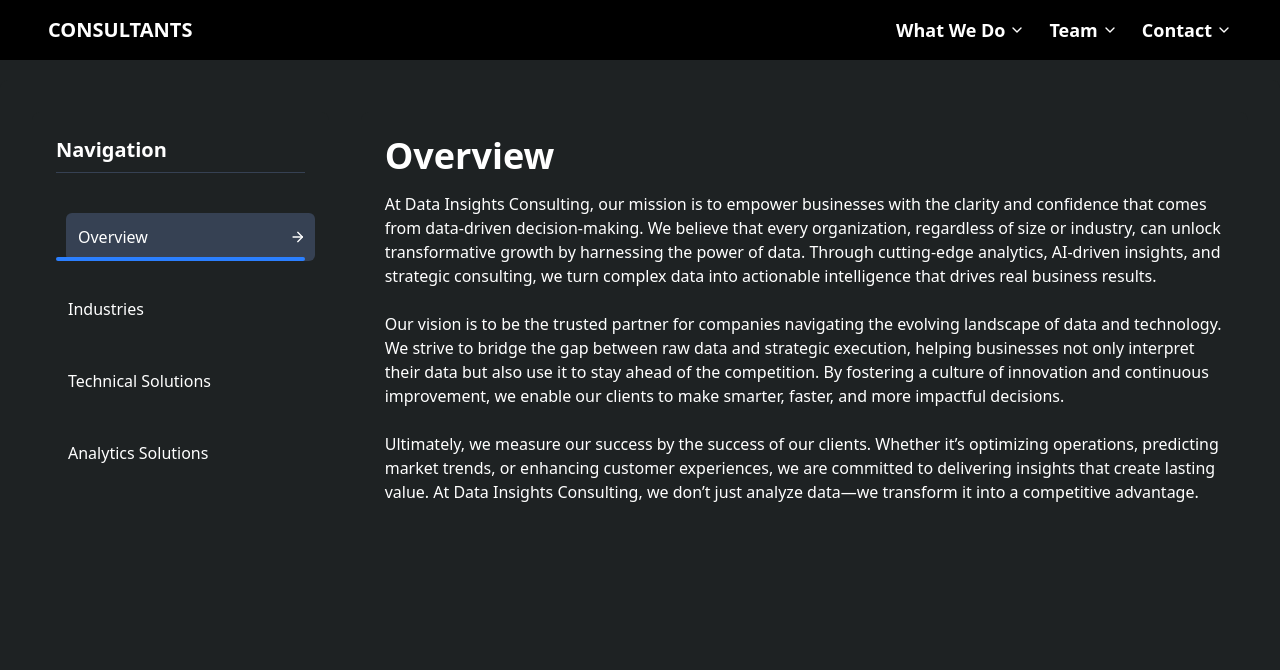
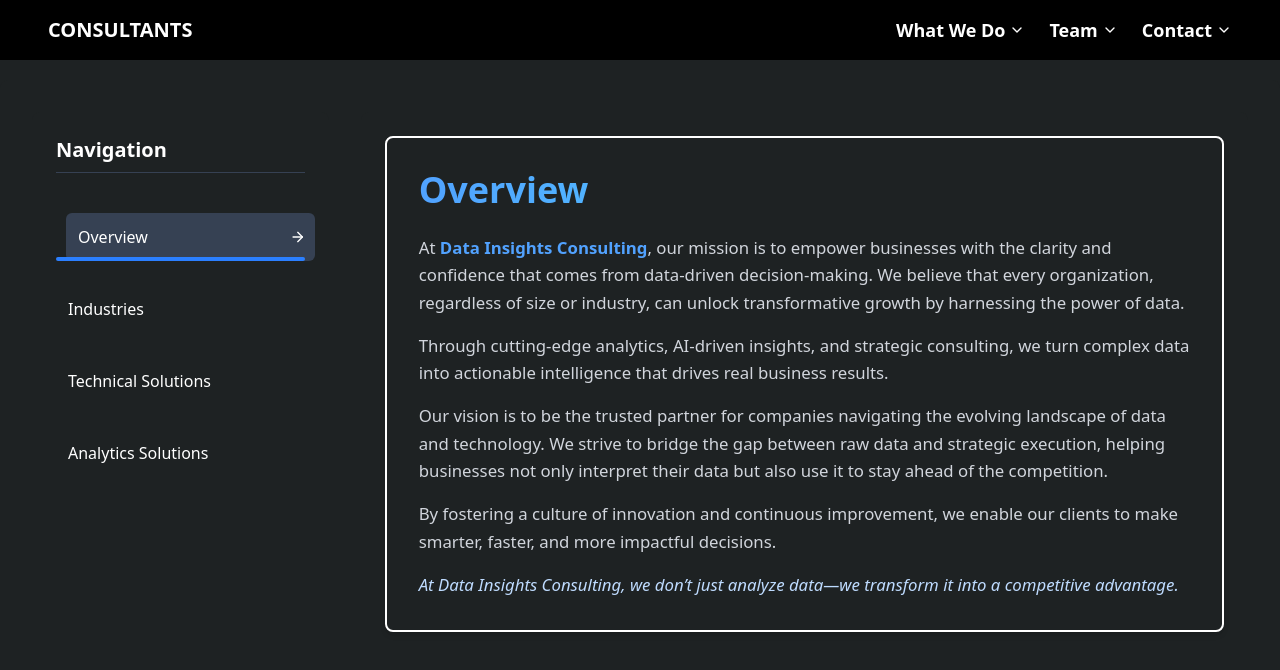
Before and after one commit to Prasanna018/Consulting-Website-freelance, a React (Vite) app: page /what-we-do/overview in a window 1280 px wide. Shown: the top 670 px of the page. Built offline with nearby package versions, Linux system fonts and the light colour scheme.

Commit message:
changes in style

```diff
--- a/src/Demo.jsx
+++ b/src/Demo.jsx
@@ -7,16 +7,31 @@ function Demo() {
             initial={{ y: -100, opacity: 0 }}
             animate={{ y: 0, opacity: 1 }}
             transition={{ duration: 1.2, ease: 'easeOut' }}
+            className="text-white p-4 md:p-8 border-2 rounded-lg shadow-md"
         >
+            <div className="mb-6">
+                <h1 className="text-4xl font-extrabold bg-gradient-to-r from-blue-400 to-cyan-300 bg-clip-text text-transparent">
+                    Overview
+                </h1>
+            </div>
 
-            <div className='text-white font-bold text-4xl mb-4'>
-                <h1>Overview</h1>
+            <div className="text-gray-300 leading-relaxed space-y-4 text-[1.05rem]">
+                <p>
+                    At <span className="text-blue-400 font-semibold">Data Insights Consulting</span>, our mission is to empower businesses with the clarity and confidence that comes from data-driven decision-making. We believe that every organization, regardless of size or industry, can unlock transformative growth by harnessing the power of data.
+                </p>
+                <p>
+                    Through cutting-edge analytics, AI-driven insights, and strategic consulting, we turn complex data into actionable intelligence that drives real business results.
+                </p>
+                <p>
+                    Our vision is to be the trusted partner for companies navigating the evolving landscape of data and technology. We strive to bridge the gap between raw data and strategic execution, helping businesses not only interpret their data but also use it to stay ahead of the competition.
+                </p>
+                <p>
+                    By fostering a culture of innovation and continuous improvement, we enable our clients to make smarter, faster, and more impactful decisions.
+                </p>
+                <p className="italic text-blue-200">
+                    At Data Insights Consulting, we don’t just analyze data—we transform it into a competitive advantage.
+                </p>
             </div>
-            At Data Insights Consulting, our mission is to empower businesses with the clarity and confidence that comes from data-driven decision-making. We believe that every organization, regardless of size or industry, can unlock transformative growth by harnessing the power of data. Through cutting-edge analytics, AI-driven insights, and strategic consulting, we turn complex data into actionable intelligence that drives real business results.
-            <br /><br />
-            Our vision is to be the trusted partner for companies navigating the evolving landscape of data and technology. We strive to bridge the gap between raw data and strategic execution, helping businesses not only interpret their data but also use it to stay ahead of the competition. By fostering a culture of innovation and continuous improvement, we enable our clients to make smarter, faster, and more impactful decisions.
-            <br /><br />
-            Ultimately, we measure our success by the success of our clients. Whether it’s optimizing operations, predicting market trends, or enhancing customer experiences, we are committed to delivering insights that create lasting value. At Data Insights Consulting, we don’t just analyze data—we transform it into a competitive advantage.
         </motion.div>
     );
 }
--- a/src/pages/mainPages/AnalyticalSolution.jsx
+++ b/src/pages/mainPages/AnalyticalSolution.jsx
@@ -23,13 +23,14 @@ function AnalyticalSolution() {
 
     return (
         <motion.div
+            className='p-4 md:p-8 border-2 rounded-lg shadow-md'
             initial={{ y: -100, opacity: 0 }}
             animate={{ y: 0, opacity: 1 }}
             transition={{ duration: 1.2, ease: 'easeOut' }}
         >
 
             <div className="w-full text-white">
-                <h1 className="text-3xl font-bold mb-6">Analytical Solution</h1>
+                <h1 className="text-4xl font-extrabold bg-gradient-to-r from-blue-400 to-cyan-300 bg-clip-text text-transparent mb-6">Analytical Solution</h1>
 
 
                 <div className="grid grid-cols-2 md:grid-cols-6 gap-8">
--- a/src/pages/mainPages/Industries.jsx
+++ b/src/pages/mainPages/Industries.jsx
@@ -19,12 +19,13 @@ const industryList = [
 function Industries({ hoverdlink }) {
     return (
         <motion.div
+            className='p-4 md:p-8 border-2 rounded-lg shadow-md'
             initial={{ y: -100, opacity: 0 }}
             animate={{ y: 0, opacity: 1 }}
             transition={{ duration: 1.2, ease: 'easeOut' }}
         >
             <div className="w-full text-white">
-                <h1 className="text-3xl font-bold mb-6">Industries</h1>
+                <h1 className="text-4xl font-extrabold bg-gradient-to-r from-blue-400 to-cyan-300 bg-clip-text text-transparent mb-6">Industries</h1>
                 <div className="grid grid-cols-2 md:grid-cols-6 gap-8">
                     {industryList.map(industry => (
                         <motion.div
--- a/src/pages/mainPages/TechanicalSolution.jsx
+++ b/src/pages/mainPages/TechanicalSolution.jsx
@@ -18,13 +18,14 @@ function TechanicalSolution() {
 
     return (
         <motion.div
+            className='p-4 md:p-8 border-2 rounded-lg shadow-md'
             initial={{ y: -100, opacity: 0 }}
             animate={{ y: 0, opacity: 1 }}
             transition={{ duration: 1.2, ease: 'easeOut' }}
         >
 
             <div className="w-full text-white">
-                <h1 className="text-3xl font-bold mb-6">Techanical Solution</h1>
+                <h1 className="text-4xl font-extrabold bg-gradient-to-r from-blue-400 to-cyan-300 bg-clip-text text-transparent mb-6">Techanical Solution</h1>
 
 
                 <div className="grid grid-cols-2 md:grid-cols-6 gap-8">
```
